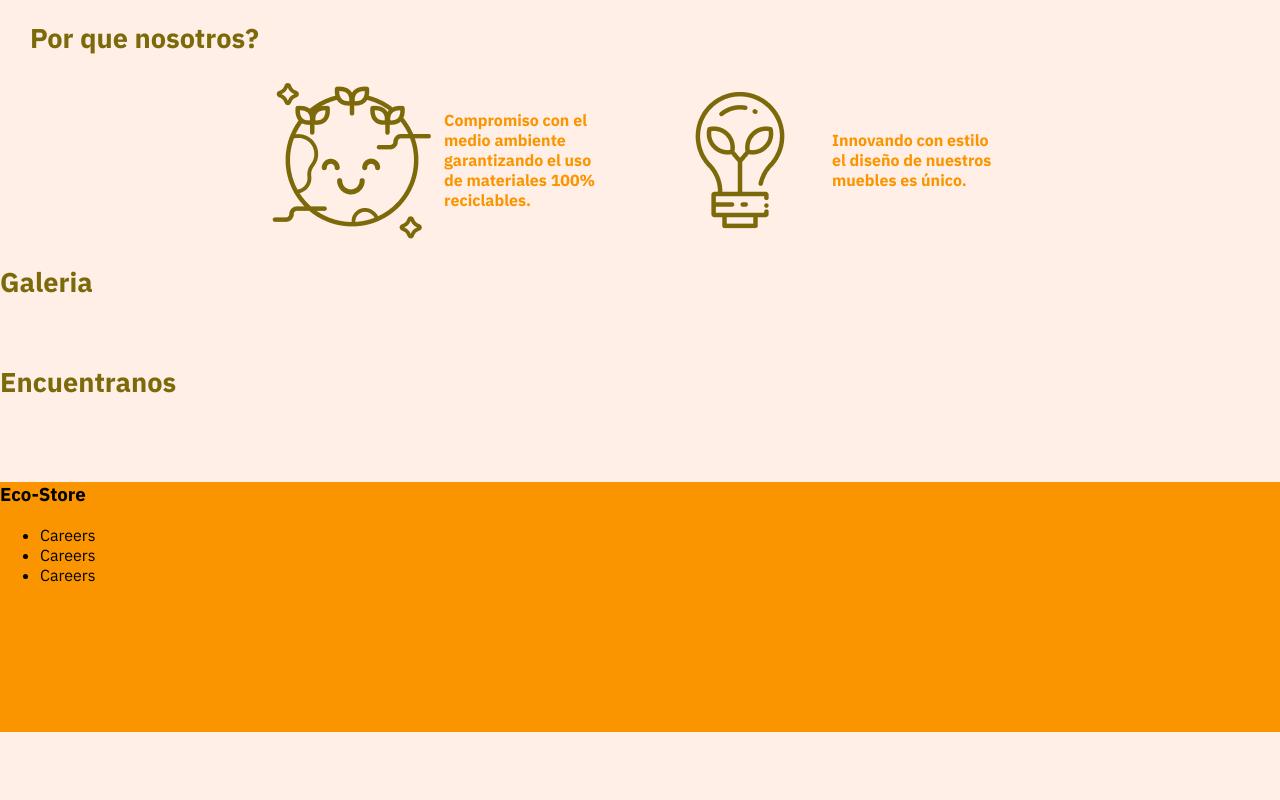
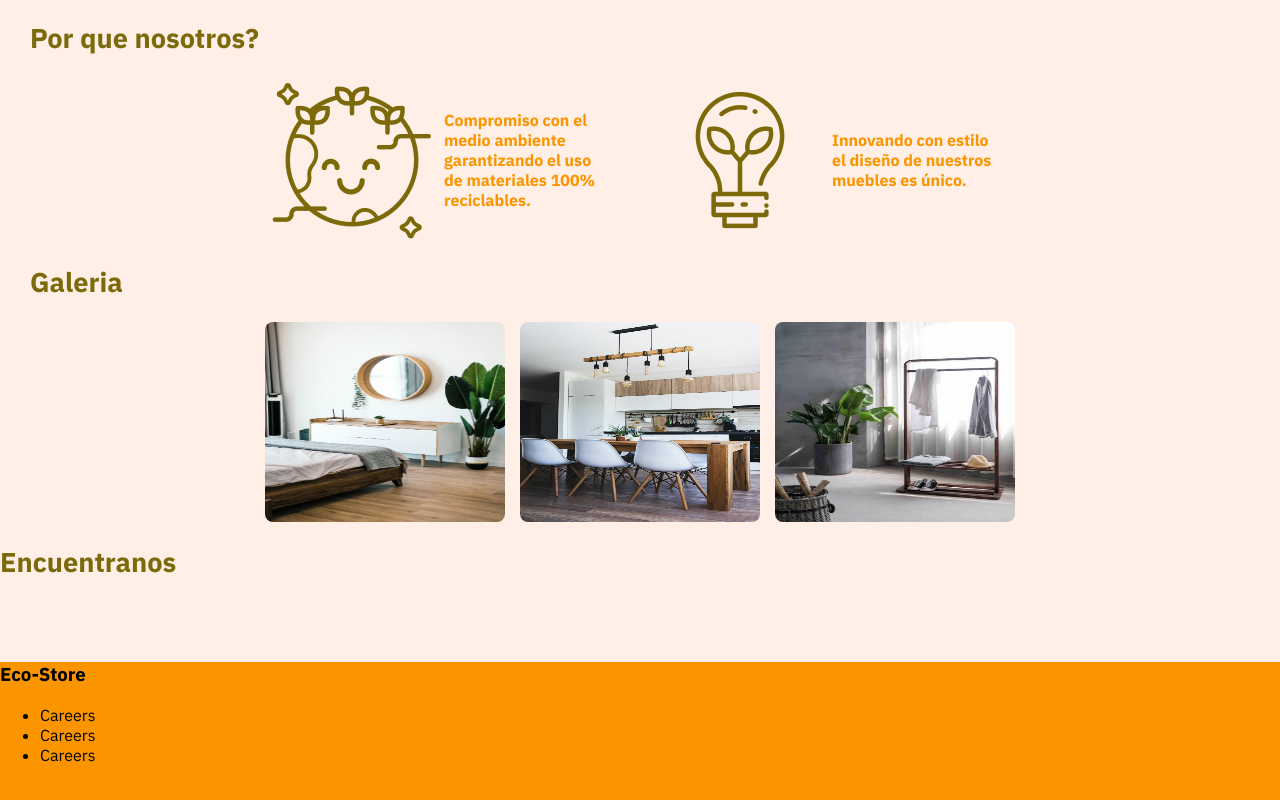
Before and after one commit to Leslie-L/sass-course, a plain HTML site: page index.html in a window 1280 px wide. Shown: the part 2068-2868 px from the top of the page. Before the commit the page ends 2800 px from the top, so only its background shows below. Drawn offline with Linux system fonts and the light colour scheme.

Commit message:
gallery ready

```diff
--- a/index.html
+++ b/index.html
@@ -166,10 +166,10 @@
             </div>
             <div class="gallery">
                 <h2>Galeria</h2>
-                <div>
-                    <img src="" alt="">
-                    <img src="" alt="">
-                    <img src="" alt="">
+                <div class="gallery-images">
+                    <img src="./assets/img/gallery-1.jpg" alt="">
+                    <img src="./assets/img/gallery-2.jpg" alt="">
+                    <img src="./assets/img/gallery-3.jpg" alt="">
                 </div>
             </div>
             <div class="location">
--- a/scss/main.scss
+++ b/scss/main.scss
@@ -172,6 +172,28 @@ section{
         @extend .earth;
     }
 }
+.gallery{
+    h2{
+        margin-left: 30px;
+    }
+    .gallery-images{
+        max-width: 900px;
+        display: flex;
+        justify-content: center;
+        gap: 15px;
+        margin: 0 auto;
+        img{
+            width: 240px;
+            height: 200px;
+            border-radius: 8px;
+        }
+        @include mobile() {
+            flex-direction: column;
+            align-items: center;
+
+         }
+    }
+}
 main{
     background-color: $primary-color;
 
```
Also changed, not shown: css/main.css, 1 other file.
